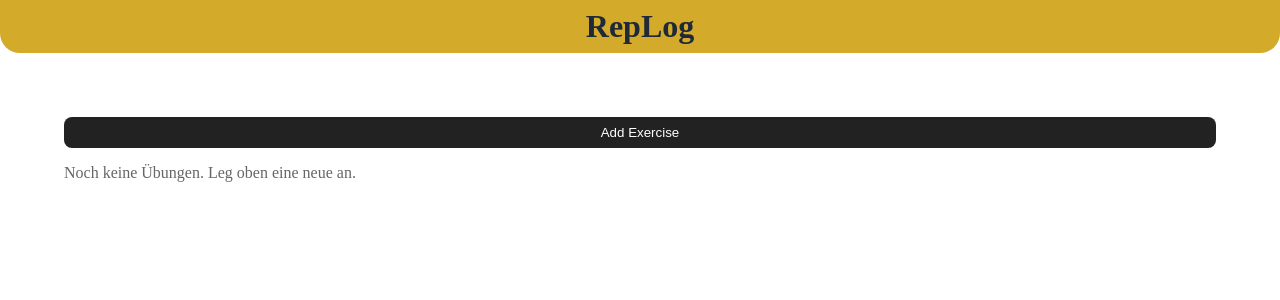
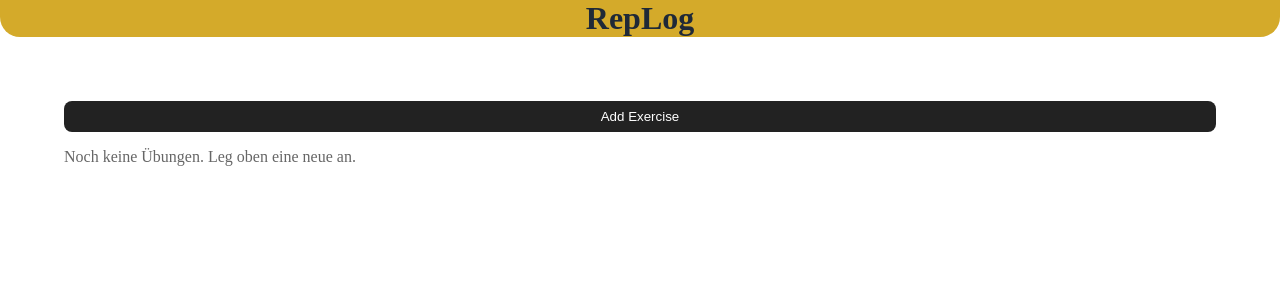
Before and after one commit to marc-dietrich/replog, a React (Vite) app: page / in a window 1280 px wide. Shown: the top 300 px of the page. Built offline with nearby package versions, Linux system fonts and the light colour scheme.

Commit message:
remove padding

```diff
--- a/src/App.jsx
+++ b/src/App.jsx
@@ -17,7 +17,7 @@ function App() {
           boxSizing: "border-box",
           textAlign: "center",
           color: colors.text,
-          padding: "0.5rem",
+          //padding: "0.5rem",
         }}
       >
         RepLog
```
